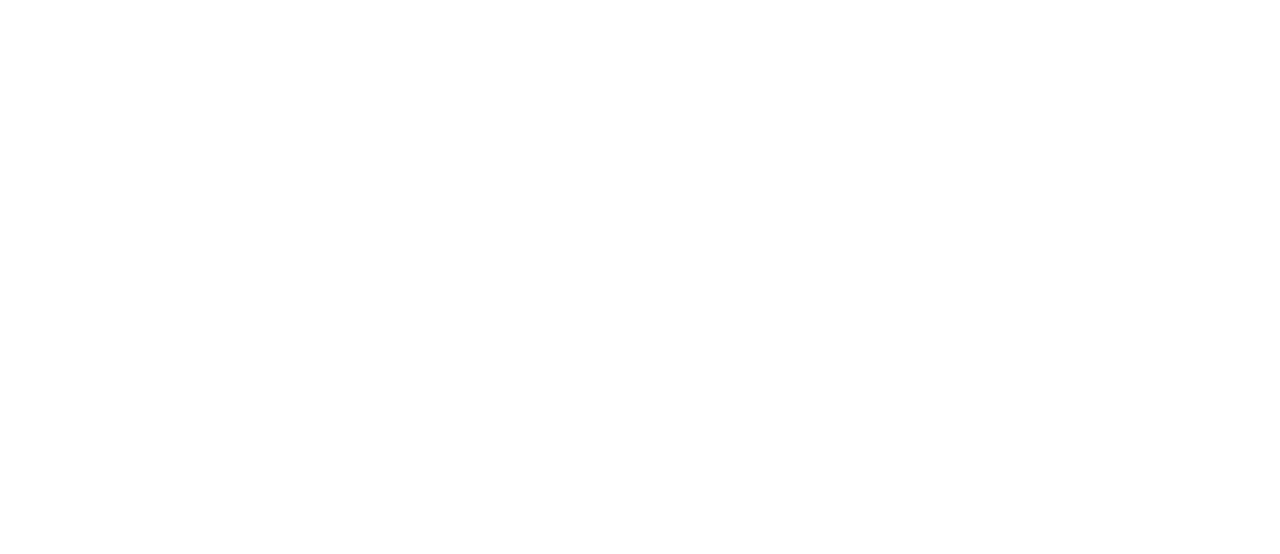
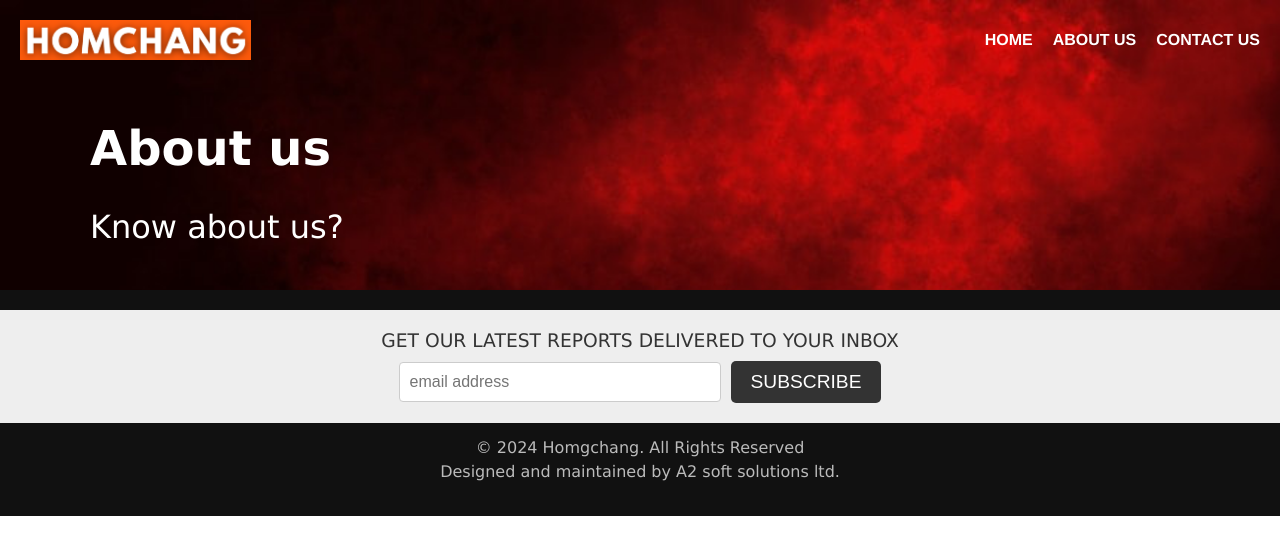
Before and after one commit to 01ArindamPal/homchang, a React (Create React App) app: page /about in a window 1280 px wide. Shown: the top 554 px of the page. Built offline with nearby package versions, Linux system fonts and the light colour scheme.

Commit message:
latest updagte

```diff
--- a/src/App.js
+++ b/src/App.js
@@ -3,6 +3,7 @@
 import './App.css';
 import Home from './components/Home'
 import ContactUs from './components/contactUs';
+import Aboutus from './components/aboutUs'
 
 
 
@@ -15,9 +16,8 @@
 
         <Routes>
           <Route exact path="/" element={<Home />} />
-          <Route path="/about" element={<header />} />
+          <Route path="/about" element={<Aboutus />} />
           <Route path="/contactus" element={<ContactUs />} />
-
           <Route path="*" element={<Navigate to="/" />} />
 
         </Routes>
--- a/src/components/ArticleCard.css
+++ b/src/components/ArticleCard.css
@@ -1,6 +1,7 @@
+/* Base Styles */
 .article-card {
   display: flex;
-    flex-direction:column;
+  flex-direction: column;
   border: 1px solid #ddd;
   border-radius: 5px;
   overflow: hidden;
@@ -10,7 +11,7 @@
 }
 
 .article-image {
-  width: 50%;
+  width: 100%;
   height: 300px;
   object-fit: cover;
   border: 1px solid black;
@@ -29,7 +30,7 @@
 .article-body {
   font-size: 1em;
   color: #555;
-   margin: 10px 0
+  margin: 10px 0;
 }
 
 .article-button {
@@ -52,11 +53,8 @@
   }
 
   .article-image {
-    width: 100%;
-  }
-
-  .article-content {
-    width: 100%;
+      width: 50%;
+      height: auto;
   }
 }
 
@@ -67,9 +65,38 @@
 
   .article-image {
       width: 100%;
+      height: 200px;
   }
 
-  .article-content {
-    width: 100%;
+  .article-heading {
+      font-size: 1.3em;
+  }
+
+  .article-body {
+      font-size: 0.9em;
+  }
+
+  .article-button {
+      padding: 8px 0;
+      font-size: 0.9em;
   }
 }
+
+@media (max-width: 480px) {
+  .article-image {
+      height: 270px;
+  }
+
+  .article-heading {
+      font-size: 1.2em;
+  }
+
+  .article-body {
+      font-size: 0.8em;
+  }
+
+  .article-button {
+      padding: 6px 0;
+      font-size: 0.8em;
+  }
+}
--- /dev/null
+++ b/src/components/aboutUs.js
@@ -0,0 +1,37 @@
+import React from 'react';
+import logo from '../assets/HG_logo.png';
+
+
+import Footer from './footer';
+import './ContactUs.css';
+
+
+const aboutUs = () =>{
+    return(
+        <div className='about'>
+            <header className="header">
+      <div className="header-content">
+        <div className="logo">
+            <img src={logo} alt="Company Logo" className="logo-image" />
+
+        </div>
+        <nav className="nav">
+          <ul>
+            <li><a href="/">HOME</a></li>
+            <li><a href="/about">ABOUT US</a></li>
+            <li><a href="/contactus">CONTACT US</a></li>
+          </ul>
+        </nav>
+      </div>
+      <div className="headline bg">
+        <h2 className='h20'> About us </h2>
+        <p className='p'>Know about us?</p>
+      </div>
+    </header>
+            <Footer />
+        </div>
+
+    );
+};
+
+export default aboutUs;
```
Lines whose indentation alone changed are shown as unchanged.
